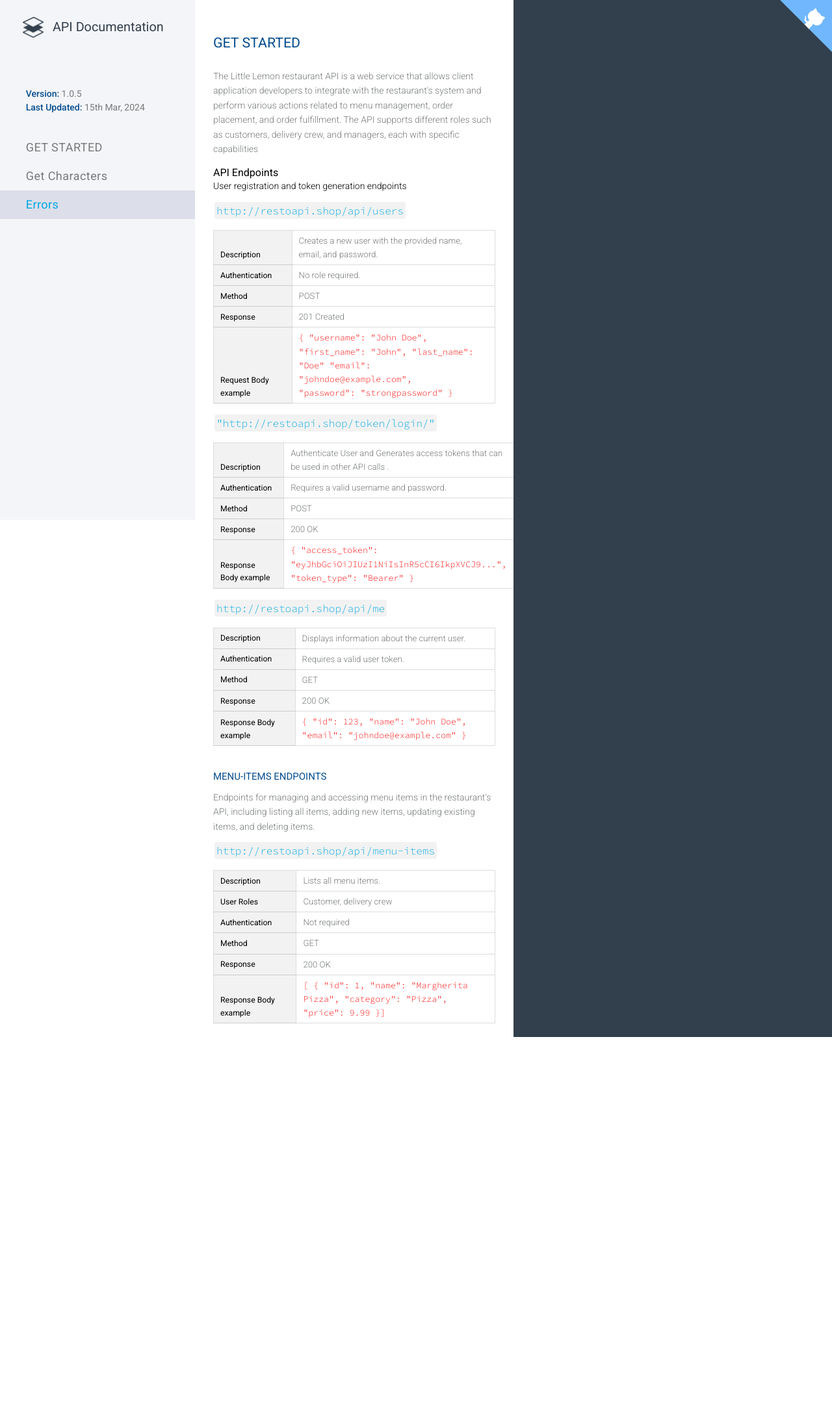
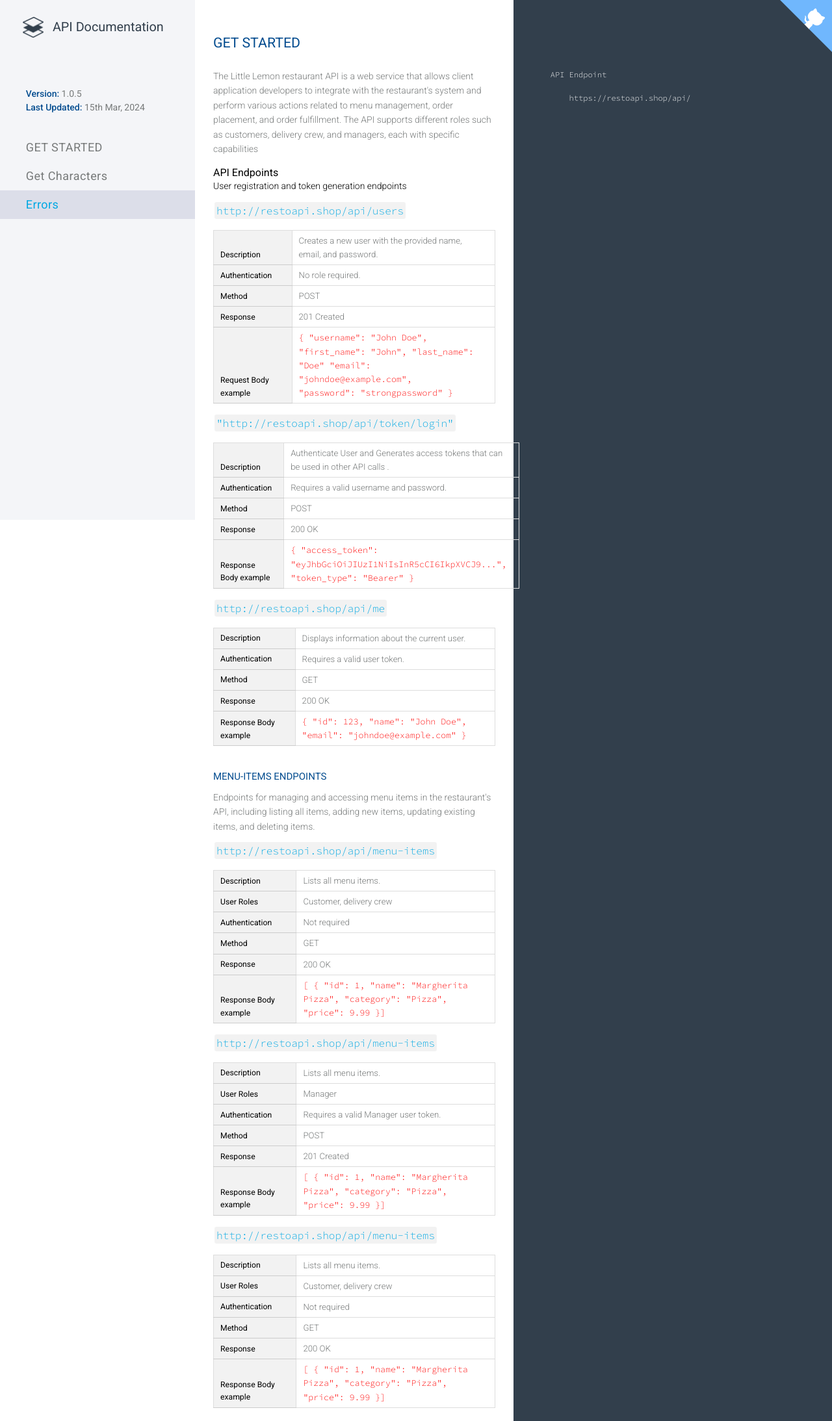
Before and after one commit to mhdsalih2000/Little-LemonAPI, a Django app: page / in a window 1280 px wide. Shown: the whole page at 65% size. Before the commit the page ends 1596 px from the top, so only its background shows below. Run offline with Django 5.2, Linux system fonts and the light colour scheme; parts of the project's set-up code (start-up, migrations or seed data) failed here and were passed over; some libraries are stand-ins or nearby versions.

Commit message:
make some changes

```diff
--- a/Template/index.html
+++ b/Template/index.html
@@ -135,8 +135,8 @@
 
 
 
-            <a href="http://restoapi.shop/token/login/" target="_blank" rel="noopener noreferrer">
-                <code class="higlighted break-word" style="margin-left: 30px; ;">"http://restoapi.shop/token/login/"</code>
+            <a href="http://restoapi.shop/api/token/login" target="_blank" rel="noopener noreferrer">
+                <code class="higlighted break-word" style="margin-left: 30px; ;">"http://restoapi.shop/api/token/login"</code>
             </a>
             <table>
                 <tr>
@@ -247,6 +247,98 @@
                   </tr>
             </table>
 
+
+
+          <a href="http://restoapi.shop/api/menu-items" target="_blank" rel="noopener noreferrer">
+              <code class="higlighted break-word" style="margin-left: 30px; ;">http://restoapi.shop/api/menu-items</code>
+          </a>
+
+          <table>
+              <tr>
+                  <th style="padding-left: 10px;">Description <span></span></th>
+                  <td style="padding-left: 10px;">Lists all menu items.</td>
+              </tr>
+              <tr>
+                  <th style="padding-left: 10px;">User Roles</th>
+                  <td style="padding-left: 10px;">Manager</td>
+              </tr>
+              <tr>
+                  <th style="padding-left: 10px;">Authentication</th>
+                  <td style="padding-left: 10px;">Requires a valid Manager user token.</td>
+              </tr>
+              <tr>
+                  <th style="padding-left: 10px;">Method</th>
+                  <td style="padding-left: 10px;">POST</td>
+              </tr>
+              <tr>
+                  <th style="padding-left: 10px;">Response</th>
+                  <td style="padding-left: 10px;">
+                      201 Created
+                    </td>
+              </tr>
+              <tr>
+                  <th style="padding-left: 10px;">Response Body example</th>
+                  <td style="padding-left: 10px;">
+                    <code style="color: red;" class="json">
+                      [
+                      {
+                          "id": 1,
+                          "name": "Margherita Pizza",
+                          "category": "Pizza",
+                          "price": 9.99
+                      }]
+                    </code>
+                  </td>
+                </tr>
+          </table>
+          </div>
+
+
+
+        </a>
+        <a href="http://restoapi.shop/api/menu-items" target="_blank" rel="noopener noreferrer">
+            <code class="higlighted break-word" style="margin-left: 30px; ;">http://restoapi.shop/api/menu-items</code>
+        </a>
+
+        <table>
+            <tr>
+                <th style="padding-left: 10px;">Description <span></span></th>
+                <td style="padding-left: 10px;">Lists all menu items.</td>
+            </tr>
+            <tr>
+                <th style="padding-left: 10px;">User Roles</th>
+                <td style="padding-left: 10px;">Customer, delivery crew</td>
+            </tr>
+            <tr>
+                <th style="padding-left: 10px;">Authentication</th>
+                <td style="padding-left: 10px;">Not required</td>
+            </tr>
+            <tr>
+                <th style="padding-left: 10px;">Method</th>
+                <td style="padding-left: 10px;">GET</td>
+            </tr>
+            <tr>
+                <th style="padding-left: 10px;">Response</th>
+                <td style="padding-left: 10px;">
+                    200 OK
+                  </td>
+            </tr>
+            <tr>
+                <th style="padding-left: 10px;">Response Body example</th>
+                <td style="padding-left: 10px;">
+                  <code style="color: red;" class="json">
+                    [
+                    {
+                        "id": 1,
+                        "name": "Margherita Pizza",
+                        "category": "Pizza",
+                        "price": 9.99
+                    }]
+                  </code>
+                </td>
+              </tr>
+        </table>
+
     </div>
     <div class="content-code"></div>
 </div>
--- a/little_lemonapi/settings.py
+++ b/little_lemonapi/settings.py
@@ -24,9 +24,9 @@
 SECRET_KEY = 'django-insecure-5t86ar$vc@1mni2&*51qfkv^u2nd!#4erxv!9b4lvo#z(t(*qo'
 
 # SECURITY WARNING: don't run with debug turned on in production!
-DEBUG = False
+DEBUG = True
 
-ALLOWED_HOSTS = ['restoapi.shop' , 'www.restoapi.shop']
+ALLOWED_HOSTS = []
 
 
 # Application definition
--- a/little_lemonapi/wsgi.py
+++ b/little_lemonapi/wsgi.py
@@ -8,9 +8,10 @@
 """
 
 import os
-
 from django.core.wsgi import get_wsgi_application
 
+# Update the DJANGO_SETTINGS_MODULE to point to your Django project's settings module
 os.environ.setdefault('DJANGO_SETTINGS_MODULE', 'little_lemonapi.settings')
 
+# Create the WSGI application using get_wsgi_application
 application = get_wsgi_application()
```
Also changed, not shown: littlelemonapp/views.py (+7 -0 lines).
